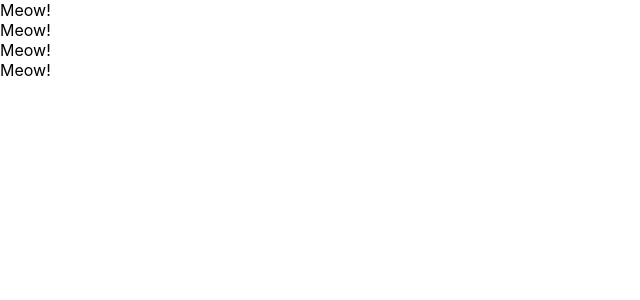
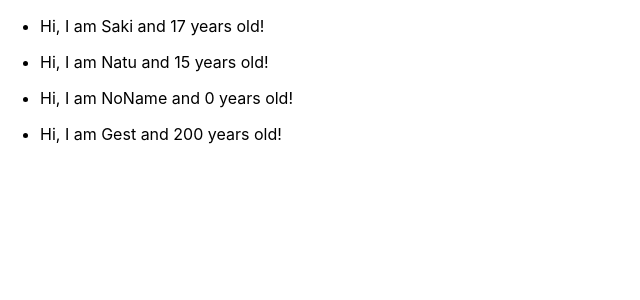
Before and after one commit to KazusaNakagawa/react-learn, a React (Create React App) app: page / in a window 1280 px wide. Shown: the top 300 px of the page, without its empty margins (0-640 px from the left). Built offline with nearby package versions, Linux system fonts and the light colour scheme.

Commit message:
learn props of component

```diff
--- a/src/App.js
+++ b/src/App.js
@@ -1,31 +1,37 @@
 import React from 'react';
 
-// function App() {
-//   const react = 'React lear'
-//   return (
-//     <div className="App">
-//       <header className="App-header">
-//         <h1>{react}</h1>
-//         <p>
-//           Edit <code>src/App.js</code> and save to reload.
-//         </p>
-//       </header>
-//     </div>
-//   );
-// }
 const App = () => {
+  const profiles = [
+    { name: "Saki", age: 17},
+    { name: "Natu", age: 15},
+    { name: "NoName",},
+    { age: 200}
+  ]
   return (
     <div>
-      < Cat/>
-      < Cat/>
-      < Cat/>
-      < Cat/>
+      {
+        profiles.map((profile, index) => {
+          return <User name={profile.name} age={profile.age} key={index} />
+        })
+      }
     </div>
   )
 }
 
-const Cat = () => {
-  return <div>Meow!</div>
+const User = (props) => {
+  return (
+  <div>
+    <ul>
+      <li>Hi, I am {props.name} and {props.age} years old! </li>
+    </ul>
+  </div>
+  )
+}
+
+// defaultの値: 引数にない時の値を指定できる
+User.defaultProps = {
+  name: "Gest",
+  age: 0
 }
 
 export default App;
```
